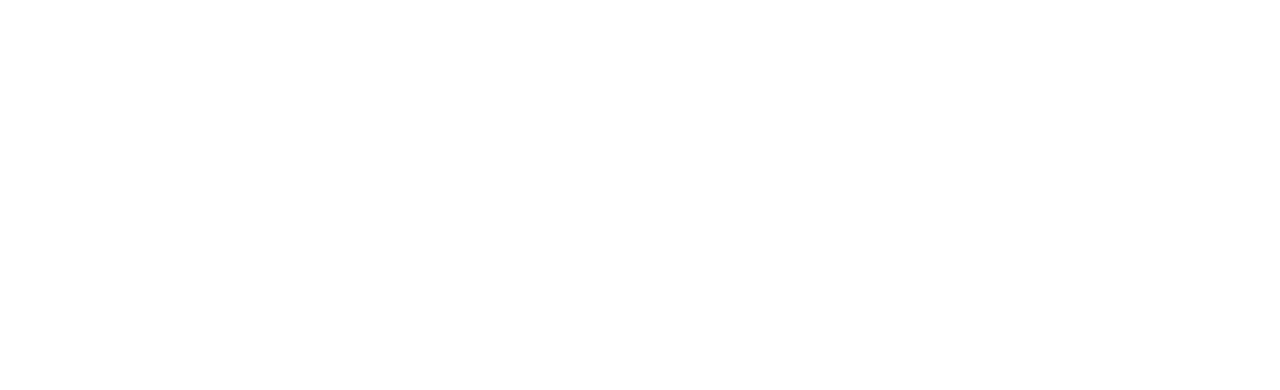
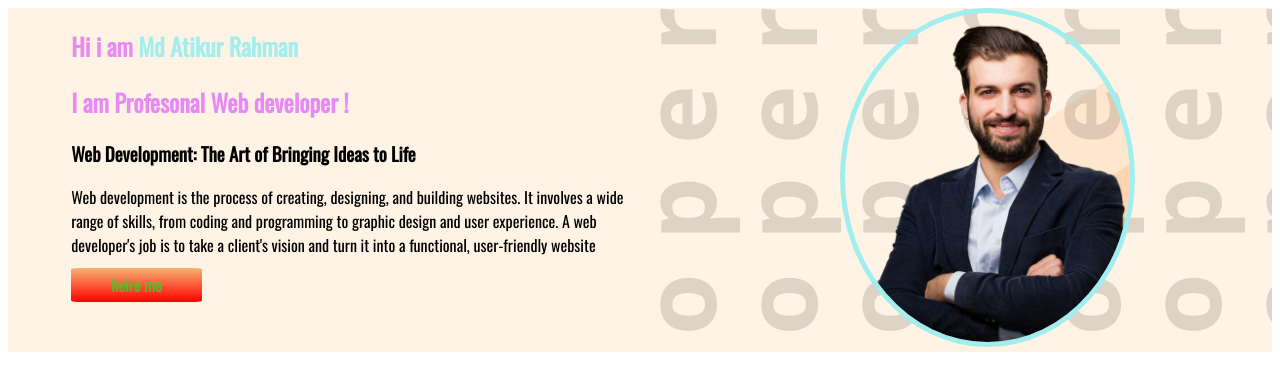
Before and after one commit to atikurrahman01/my-first-protfolio, a plain HTML site: page index.html in a window 1280 px wide. Drawn offline with nearby package versions, Linux system fonts and the light colour scheme.

Commit message:
this is second push

```diff
--- a/index.html
+++ b/index.html
@@ -1,12 +1,39 @@
 <!DOCTYPE html>
 <html lang="en">
+
 <head>
     <meta charset="UTF-8">
     <meta http-equiv="X-UA-Compatible" content="IE=edge">
     <meta name="viewport" content="width=device-width, initial-scale=1.0">
+    <link rel="preconnect" href="https://fonts.googleapis.com">
+    <link rel="preconnect" href="https://fonts.gstatic.com" crossorigin>
+    <link href="https://fonts.googleapis.com/css2?family=Oswald&display=swap" rel="stylesheet">
+
+    <link rel="stylesheet" href="style.css">
     <title>Hello I am Atikur Rahman</title>
 </head>
+
 <body>
+    <section>
+        <div class="half-s">
+            <h1 class="h1-color">Hi i am <span class="f-color"> Md Atikur Rahman</span></h1>
+            <H1 class="h1-color">I am Profesonal Web developer !</H1>
+
+            <h3>Web Development: The Art of Bringing Ideas to Life</h3>
+            <p>Web development is the process of creating, designing, and building websites. It involves a wide range of
+                skills, from coding and programming to graphic design and user experience. A web developer's job is to
+                take
+                a client's vision and turn it into a functional, user-friendly website
+            </p>
+            <a href="http://linkend.com" class="batton" target="_blank" rel="noopener noreferrer">heire me</a>
+        </div>
+        <div class="half-s half-ss">
+            <img src="images/hardy.png" alt="">
+        </div>
+    </section>
+
+
 
 </body>
+
 </html>
--- /dev/null
+++ b/style.css
@@ -0,0 +1,46 @@
+body {
+    font-family: 'Oswald', sans-serif;
+}
+
+.h1-color {
+    color: rgb(231, 139, 243);
+    font-size: 60pix;
+}
+
+.f-color {
+    color: rgba(161, 238, 238, 0.993);
+}
+
+
+section {
+    display: flex;
+}
+
+.half-s {
+    width: 50%;
+    padding-left: 5%;
+    background-color: rgba(255, 228, 196, 0.438);
+}
+
+.half-ss {
+    text-align: center;
+    background-image: url(images/developer.png);
+}
+
+.half-s img {
+    width: 50%;
+
+    border: 5px solid rgba(161, 238, 238, 0.993);
+    border-radius: 50%;
+    background-image: url(images/header_bg.png);
+}
+
+.batton {
+    text-decoration: none;
+    background-image: linear-gradient(rgba(240, 127, 22, 0.562), red);
+    padding: 5px 40px;
+    border-radius: 5%;
+    color: rgba(22, 228, 39, 0.664);
+    font-weight: 700;
+
+}
```
Also changed, not shown: images/developer.png (added), images/hardy.png (added), images/header_bg.png (added), images/icons/facebook.png (added), images/icons/insta.png (added), images/icons/js.png (added), images/icons/mongo.png (added), images/icons/nodejs.png (added), images/icons/react.png (added), images/icons/twitter.png (added).
